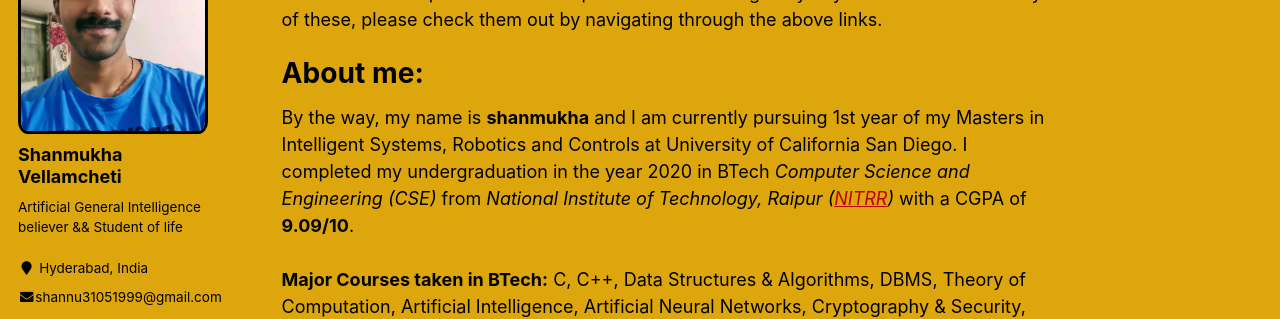
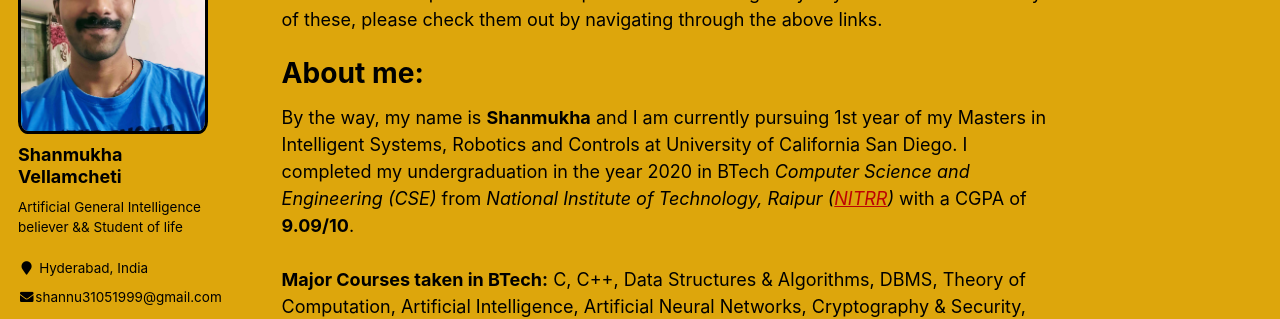
Before and after one commit to shanmukha-MaiL/shanmukha-MaiL.github.io, a Jekyll site: the page built from _pages/about.md, in a window 1280 px wide and 1173 px high. Shown: the part 235-554 px from the top of the window. Built offline with Jekyll 4.4.1, drawn with Linux system fonts in a browser that asks for light colours.

```diff
--- a/_pages/about.md
+++ b/_pages/about.md
@@ -10,7 +10,7 @@ redirect_from:
 
 Hello, hope you are doing great ! Thanks for visiting. This is my home on the internet. This website contains details about my projects, experience and resume. This also has a blog where I intend to post on various topics and tutorials regularly. If you are interested in any of these, please check them out by navigating through the above links.
 # About me:
-By the way, my name is **shanmukha** and I am currently pursuing 1st year of my Masters in Intelligent Systems, Robotics and Controls at University of California San Diego. I completed my undergraduation in the year 2020 in BTech *Computer Science and Engineering (CSE)* from *National Institute of Technology, Raipur ([NITRR](http://www.nitrr.ac.in))* with a CGPA of **9.09/10**.<br><br>
+By the way, my name is **Shanmukha** and I am currently pursuing 1st year of my Masters in Intelligent Systems, Robotics and Controls at University of California San Diego. I completed my undergraduation in the year 2020 in BTech *Computer Science and Engineering (CSE)* from *National Institute of Technology, Raipur ([NITRR](http://www.nitrr.ac.in))* with a CGPA of **9.09/10**.<br><br>
 **Major Courses taken in BTech:**  C, C++, Data Structures & Algorithms, DBMS, Theory of Computation, Artificial Intelligence, Artificial Neural Networks, Cryptography & Security, Network Programming and Software Project Management.<br><br>
 **Fields of interest:** My major field of interest lies in the intersection of *Computer Vision* and *Reinforcement Learning*. Sometimes I tend to go into *Natural Language Processing* as well.<br><br>
 **Rationale behind my interests:** The logic is very simple behind this. *Computer Vision* is the art of imparting sight to computers and *Reinforcement Learning* is the process of enabling general intelligence in computers thereby giving them the true powers (Adaptability and Self learning capability) of *Artificial General Intelligence* (we are nowhere close to this). My slight preference of *Computer Vision* over *Natural Language Processing* is because, if someday I had to choose only 1 sense out of 5 (vision, touch, taste, smell and sound) to keep with me I would go with vision. I guess, that's what most people would go with. Because, the way one sees things, shapes up the way one thinks...is what I believe in. Be it a human or a robot.
```
